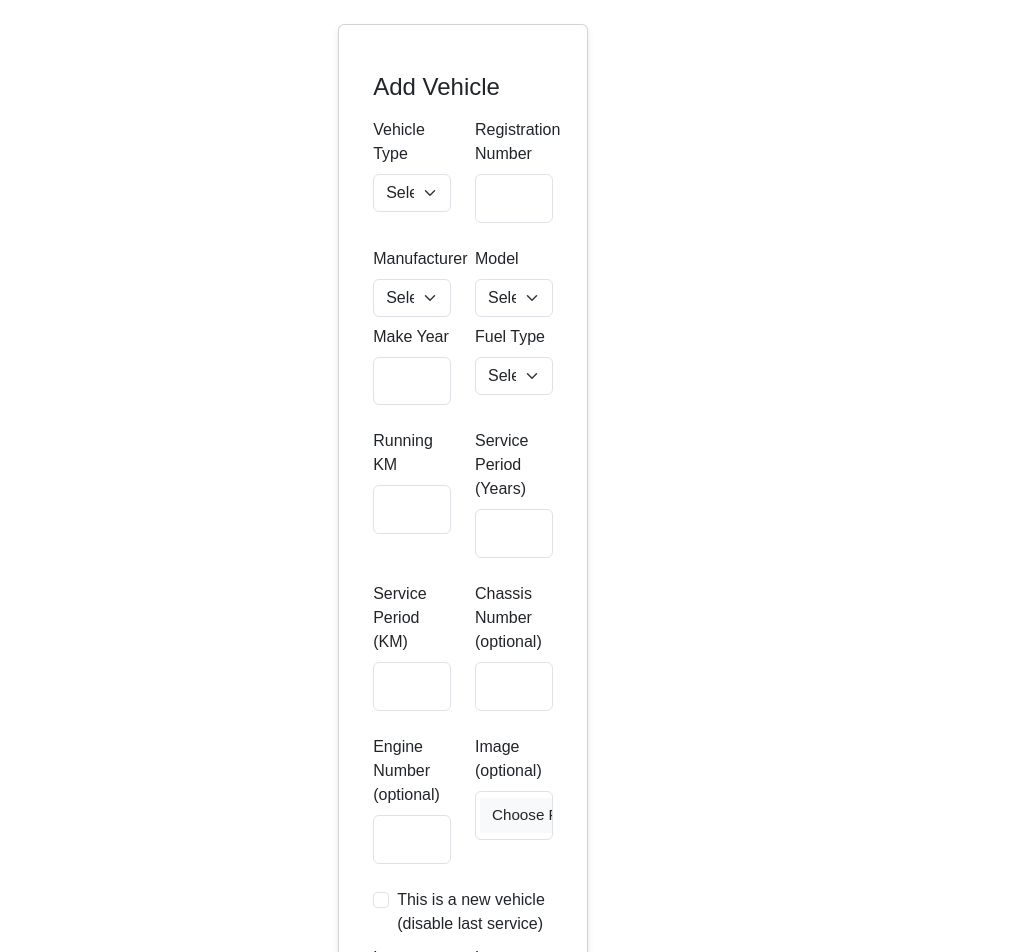
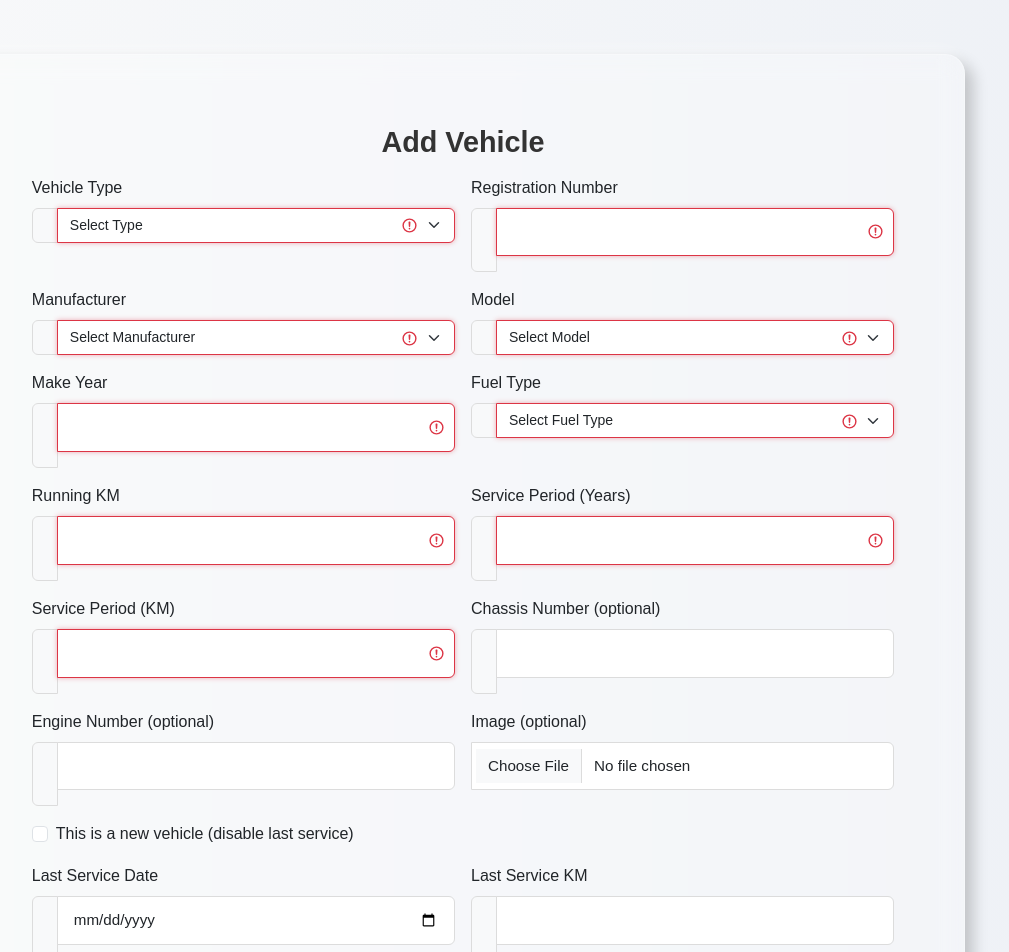
Before and after one commit to MOHAMMEDIRFAN554/garage_pulse_ui, a React (Vite) app: page /addVehicle in a window 1280 px wide. Shown: the top 952 px of the page, without its empty margins (177-1186 px from the left). Built offline with nearby package versions, Linux system fonts and the light colour scheme; sample sign-in values are in the browser's storage.

Commit message:
feature/KAN-32_updated-UI

```diff
--- a/package.json
+++ b/package.json
@@ -12,6 +12,7 @@
   "dependencies": {
     "axios": "^1.12.2",
     "bootstrap": "^5.3.8",
+    "bootstrap-icons": "^1.13.1",
     "jwt-decode": "^3.1.2",
     "react": "^19.1.1",
     "react-dom": "^19.1.1",
--- a/src/component/Dashboard/home/Dashboard.css
+++ b/src/component/Dashboard/home/Dashboard.css
@@ -1,20 +1,89 @@
+body {
+  background: linear-gradient(to right, #f8f9fa, #eef1f6);
+  font-family: "Poppins", sans-serif;
+}
+
+h2 {
+  font-weight: 600;
+  color: #2c3e50;
+}
+
+.btn-primary {
+  background-color: #0056d2;
+  border: none;
+  transition: all 0.2s ease-in-out;
+}
+
+.btn-primary:hover {
+  background-color: #003d99;
+  transform: translateY(-2px);
+}
+
+.btn-outline-secondary {
+  border: 1px solid #6c757d;
+  transition: all 0.2s ease-in-out;
+}
+
+.btn-outline-secondary:hover {
+  background-color: #6c757d;
+  color: white;
+  transform: translateY(-2px);
+}
+
+.form-select {
+  border-radius: 6px;
+  border: 1px solid #ced4da;
+  font-size: 14px;
+  transition: border 0.3s ease;
+}
+
+.form-select:focus {
+  border-color: #0056d2;
+  box-shadow: none;
+}
+
 .vehicle-card {
-  border-radius: 8px;
+  border-radius: 12px;
   overflow: hidden;
+  background-color: white;
+  border: 1px solid #eee;
+  transition: transform 0.3s ease, box-shadow 0.3s ease;
+}
+
+.vehicle-card:hover {
+  transform: translateY(-5px);
+  box-shadow: 0 8px 20px rgba(0, 0, 0, 0.12);
 }
 
 .vehicle-img {
   width: 100%;
-  height: 160px;
+  height: 180px;
   object-fit: cover;
 }
 
 .vehicle-img-placeholder {
   width: 100%;
-  height: 160px;
-  display:flex;
-  align-items:center;
-  justify-content:center;
-  background:#e9ecef;
-  color:#6c757d;
+  height: 180px;
+  display: flex;
+  align-items: center;
+  justify-content: center;
+  background: #e9ecef;
+  color: #6c757d;
+  font-size: 14px;
 }
+
+.card-title {
+  font-size: 18px;
+  color: #0056d2;
+  font-weight: 600;
+}
+
+.card-text {
+  font-size: 14px;
+  color: #495057;
+}
+
+.card-text.small {
+  font-size: 13px;
+  color: #6c757d;
+}
--- a/src/component/Dashboard/screen/AddVehicle.css
+++ b/src/component/Dashboard/screen/AddVehicle.css
@@ -1,81 +1,97 @@
-.add-vehicle-container {
-  max-width: 800px;
-  margin: 40px auto;
-  padding: 25px;
-  background: #ffffff;
-  border-radius: 10px;
-  box-shadow: 0 4px 10px rgba(0, 0, 0, 0.1);
-  font-family: "Arial", sans-serif;
+.add-vehicle-card {
+  max-width: 1100px;
+  width: 90%;
+  margin: 30px auto;
+  border-radius: 20px;
+  padding: 30px;
+  background: rgba(255, 255, 255, 0.25);
+  backdrop-filter: blur(12px);
+  box-shadow: 8px 8px 15px rgba(0, 0, 0, 0.2),
+              -5px -5px 15px rgba(255, 255, 255, 0.4);
+  border: 1px solid rgba(255, 255, 255, 0.3);
 }
 
-.add-vehicle-container h2 {
-  text-align: center;
-  margin-bottom: 20px;
-  color: #333;
-  font-size: 26px;
-  font-weight: bold;
+.add-vehicle-card:hover {
+  transform: translateY(-3px);
 }
 
-.add-vehicle-container form {
-  display: flex;
-  flex-direction: column;
-  gap: 15px;
+.add-vehicle-card .card-body {
+  padding: 2.5rem;
 }
 
-.add-vehicle-container label {
-  font-size: 14px;
-  font-weight: 600;
-  color: #555;
+.add-vehicle-card .card-title {
+  text-align: center;
+  font-size: 1.8rem;
+  font-weight: bold;
+  color: #333;
+  margin-bottom: 1.5rem;
 }
 
-.add-vehicle-container input,
-.add-vehicle-container select {
-  padding: 10px;
-  font-size: 14px;
-  border: 1px solid #ccc;
-  border-radius: 6px;
-  outline: none;
-  transition: all 0.3s ease;
+.input-group-text {
+  background: #f8f9fa;
+  border-radius: 6px 0 0 6px;
+  border: 1px solid #dcdcdc;
 }
 
-.add-vehicle-container input:focus,
-.add-vehicle-container select:focus {
-  border-color: #007bff;
-  box-shadow: 0 0 4px rgba(0, 123, 255, 0.3);
+.form-control,
+.form-select {
+  border-radius: 0 6px 6px 0;
+  border: 1px solid #dcdcdc;
+  transition: all 0.3s ease-in-out;
 }
 
-.btn-submit {
-  padding: 12px;
-  font-size: 16px;
-  border: none;
-  border-radius: 6px;
-  background-color: #007bff;
-  color: white;
-  font-weight: 600;
-  cursor: pointer;
-  transition: background 0.3s ease, transform 0.2s ease;
+.form-control:focus,
+.form-select:focus {
+  border-color: #0d6efd;
+  box-shadow: 0 0 5px rgba(13, 110, 253, 0.4);
 }
 
-.btn-submit:hover {
-  background-color: #0056b3;
-  transform: translateY(-2px);
+.is-valid {
+  border-color: #28a745 !important;
+  box-shadow: 0 0 5px rgba(40, 167, 69, 0.4);
 }
 
-.btn-submit:active {
-  transform: translateY(1px);
+.is-invalid {
+  border-color: #dc3545 !important;
+  box-shadow: 0 0 5px rgba(220, 53, 69, 0.4);
+}
+
+.btn-modern {
+  padding: 12px 20px;
+  font-weight: 600;
+  border-radius: 10px;
+  transition: all 0.3s ease;
+  background: #0d6efd;
+  border: none;
+  color: #fff;
+}
+
+.btn-modern:hover {
+  transform: scale(1.03);
+  box-shadow: 0 5px 15px rgba(13, 110, 253, 0.4);
+}
+
+.btn-secondary-modern {
+  background: #adb5bd;
+}
+
+.btn-secondary-modern:hover {
+  background: #868e96;
+  transform: scale(1.03);
+}
+
+.custom-toast {
+  border-radius: 12px;
+  box-shadow: 0 5px 15px rgba(0, 0, 0, 0.25);
+  font-weight: 500;
 }
 
 @media (max-width: 768px) {
-  .add-vehicle-container {
-    padding: 20px;
-    margin: 20px;
+  .add-vehicle-card .card-body {
+    padding: 1.5rem;
   }
 
-  .add-vehicle-container h2 {
-    font-size: 22px;
-  }
-
-  .btn-submit {
-    font-size: 15px;
+  .btn-modern {
+    width: 100%;
   }
 }
--- a/src/component/Dashboard/screen/addVehicle.jsx
+++ b/src/component/Dashboard/screen/addVehicle.jsx
@@ -5,8 +5,9 @@ import "bootstrap/dist/css/bootstrap.min.css";
 import constant from "../../../constant/constant";
 import "./AddVehicle.css";
 
-const MANUFACTURERS = {
-  "Maruti Suzuki": ["Alto", "Swift", "Baleno", "Dzire", "Ertiga","Brezza","Grand Vitara","Fronx"],
+const VEHICLE_DATA = {
+  Car: {
+    "Maruti Suzuki": ["Alto", "Swift", "Baleno", "Dzire", "Ertiga", "Brezza", "Grand Vitara", "Fronx"],
     Hyundai: ["i10", "i20", "Venue", "Creta", "Verna"],
     Tata: ["Tiago", "Tigor", "Nexon", "Harrier", "Punch"],
     Mahindra: ["Thar", "XUV700", "Scorpio", "Bolero"],
@@ -18,11 +19,22 @@ const MANUFACTURERS = {
     Volkswagen: ["Polo", "Vento", "Taigun"],
     BMW: ["3 Series", "5 Series", "X1"],
     Mercedes: ["A-Class", "C-Class", "GLE"],
-  Audi: ["A4", "A6", "Q3"],
+    Audi: ["A4", "A6", "Q3"]
+  },
+  Truck: {
+    Tata: ["Ultra", "Signa", "Prima"],
+    "Ashok Leyland": ["Boss", "U Truck", "Captain"]
+  },
+  Bike: {
     Bajaj: ["Pulsar", "Dominar"],
     Hero: ["Splendor", "Glamour"],
     TVS: ["Apache", "Ntorq"],
     "Royal Enfield": ["Classic 350", "Meteor 350"]
+  },
+  Bus: {
+    Tata: ["Starbus", "Cityride"],
+    "Ashok Leyland": ["Viking", "Cheetah"]
+  }
 };
 
 const AddVehicle = () => {
@@ -43,18 +55,32 @@ const AddVehicle = () => {
     lastServiceKM: "",
     isNew: false
   });
+
+
+  const [manufacturers, setManufacturers] = useState([]);
+  const [models, setModels] = useState([]);
   const [imageFile, setImageFile] = useState(null);
-  const [models, setModels] = useState([]);
   const [submitting, setSubmitting] = useState(false);
   const [toast, setToast] = useState({ show: false, type: "success", msg: "" });
 
   useEffect(() => {
-    if (vehicle.manufacturer && MANUFACTURERS[vehicle.manufacturer]) {
-      setModels(MANUFACTURERS[vehicle.manufacturer]);
+    if (vehicle.type && VEHICLE_DATA[vehicle.type]) {
+      setManufacturers(Object.keys(VEHICLE_DATA[vehicle.type]));
+    } else {
+      setManufacturers([]);
+    }
+    setVehicle(prev => ({ ...prev, manufacturer: "", model: "" }));
+    setModels([]);
+  }, [vehicle.type]);
+
+  useEffect(() => {
+    if (vehicle.type && vehicle.manufacturer && VEHICLE_DATA[vehicle.type][vehicle.manufacturer]) {
+      setModels(VEHICLE_DATA[vehicle.type][vehicle.manufacturer]);
     } else {
       setModels([]);
     }
-  }, [vehicle.manufacturer]);
+    setVehicle(prev => ({ ...prev, model: "" }));
+  }, [vehicle.manufacturer, vehicle.type]);
 
   const handleChange = (e) => {
     const { name, value, type, checked } = e.target;
@@ -71,7 +97,7 @@ const AddVehicle = () => {
   const handleSubmit = async (e) => {
     e.preventDefault();
 
-    const required = ["type","registrationNumber","manufacturer","model","makeYear","fuelType","runningKM","servicePeriodYears","servicePeriodKM"];
+    const required = ["type", "registrationNumber", "manufacturer", "model", "makeYear", "fuelType", "runningKM", "servicePeriodYears", "servicePeriodKM"];
     for (let k of required) {
       if (!vehicle[k]) {
         setToast({ show: true, type: "danger", msg: `Please fill ${k}` });
@@ -104,6 +130,8 @@ const AddVehicle = () => {
     }
   };
 
+  const getValidationClass = (value) => value ? "is-valid" : "is-invalid";
+
   return (
     <div className="container py-4">
       <div className="card mx-auto add-vehicle-card">
@@ -111,16 +139,19 @@ const AddVehicle = () => {
           <h4 className="card-title mb-3">Add Vehicle</h4>
 
           {toast.show && (
-            <div className={`alert alert-${toast.type}`} role="alert">
+            <div className={`alert alert-${toast.type} custom-toast`} role="alert">
               {toast.msg}
             </div>
           )}
 
           <form onSubmit={handleSubmit} encType="multipart/form-data">
-            <div className="row">
-              <div className="col-md-6 mb-2">
+            <div className="row g-3">
+
+              <div className="col-md-6">
                 <label className="form-label">Vehicle Type</label>
-                <select name="type" className="form-select" onChange={handleChange} required>
+                <div className="input-group">
+                  <span className="input-group-text"><i className="bi bi-truck"></i></span>
+                  <select name="type" className={`form-select ${getValidationClass(vehicle.type)}`} value={vehicle.type} onChange={handleChange}>
                     <option value="">Select Type</option>
                     <option>Car</option>
                     <option>Bus</option>
@@ -128,36 +159,51 @@ const AddVehicle = () => {
                     <option>Bike</option>
                   </select>
                 </div>
-
-              <div className="col-md-6 mb-2">
-                <label className="form-label">Registration Number</label>
-                <input name="registrationNumber" className="form-control" onChange={handleChange} required />
               </div>
 
-              <div className="col-md-6 mb-2">
+              <div className="col-md-6">
+                <label className="form-label">Registration Number</label>
+                <div className="input-group">
+                  <span className="input-group-text"><i className="bi bi-hash"></i></span>
+                  <input name="registrationNumber" className={`form-control ${getValidationClass(vehicle.registrationNumber)}`} onChange={handleChange} />
+                </div>
+              </div>
+
+              <div className="col-md-6">
                 <label className="form-label">Manufacturer</label>
-                <select name="manufacturer" className="form-select" onChange={handleChange} required>
+                <div className="input-group">
+                  <span className="input-group-text"><i className="bi bi-building"></i></span>
+                  <select name="manufacturer" className={`form-select ${getValidationClass(vehicle.manufacturer)}`} value={vehicle.manufacturer} onChange={handleChange}>
                     <option value="">Select Manufacturer</option>
-                  {Object.keys(MANUFACTURERS).map(m => <option key={m}>{m}</option>)}
+                    {manufacturers.map(m => <option key={m}>{m}</option>)}
                   </select>
                 </div>
+              </div>
 
-              <div className="col-md-6 mb-2">
+              <div className="col-md-6">
                 <label className="form-label">Model</label>
-                <select name="model" className="form-select" value={vehicle.model} onChange={handleChange} required>
+                <div className="input-group">
+                  <span className="input-group-text"><i className="bi bi-car-front-fill"></i></span>
+                  <select name="model" className={`form-select ${getValidationClass(vehicle.model)}`} value={vehicle.model} onChange={handleChange}>
                     <option value="">Select Model</option>
-                  {models.length ? models.map(m => <option key={m}>{m}</option>) : null}
+                    {models.map(m => <option key={m}>{m}</option>)}
                   </select>
                 </div>
-
-              <div className="col-md-6 mb-2">
-                <label className="form-label">Make Year</label>
-                <input name="makeYear" type="number" className="form-control" onChange={handleChange} min="1950" max={(new Date()).getFullYear()} required />
               </div>
 
-              <div className="col-md-6 mb-2">
+              <div className="col-md-6">
+                <label className="form-label">Make Year</label>
+                <div className="input-group">
+                  <span className="input-group-text"><i className="bi bi-calendar3"></i></span>
+                  <input name="makeYear" type="number" className={`form-control ${getValidationClass(vehicle.makeYear)}`} onChange={handleChange} min="1950" max={(new Date()).getFullYear()} />
+                </div>
+              </div>
+
+              <div className="col-md-6">
                 <label className="form-label">Fuel Type</label>
-                <select name="fuelType" className="form-select" onChange={handleChange} required>
+                <div className="input-group">
+                  <span className="input-group-text"><i className="bi bi-fuel-pump"></i></span>
+                  <select name="fuelType" className={`form-select ${getValidationClass(vehicle.fuelType)}`} onChange={handleChange}>
                     <option value="">Select Fuel Type</option>
                     <option>Petrol</option>
                     <option>Diesel</option>
@@ -168,60 +214,86 @@ const AddVehicle = () => {
                     <option>Mild Hybrid</option>
                   </select>
                 </div>
-
-              <div className="col-md-6 mb-2">
-                <label className="form-label">Running KM</label>
-                <input name="runningKM" type="number" className="form-control" onChange={handleChange} min="0" required />
               </div>
 
-              <div className="col-md-6 mb-2">
-                <label className="form-label">Service Period (Years)</label>
-                <input name="servicePeriodYears" type="number" className="form-control" onChange={handleChange} min="0" required />
+              <div className="col-md-6">
+                <label className="form-label">Running KM</label>
+                <div className="input-group">
+                  <span className="input-group-text"><i className="bi bi-speedometer"></i></span>
+                  <input name="runningKM" type="number" className={`form-control ${getValidationClass(vehicle.runningKM)}`} onChange={handleChange} min="0" />
+                </div>
               </div>
 
-              <div className="col-md-6 mb-2">
-                <label className="form-label">Service Period (KM)</label>
-                <input name="servicePeriodKM" type="number" className="form-control" onChange={handleChange} min="0" required />
+              <div className="col-md-6">
+                <label className="form-label">Service Period (Years)</label>
+                <div className="input-group">
+                  <span className="input-group-text"><i className="bi bi-clock-history"></i></span>
+                  <input name="servicePeriodYears" type="number" className={`form-control ${getValidationClass(vehicle.servicePeriodYears)}`} onChange={handleChange} min="0" />
+                </div>
               </div>
 
-              <div className="col-md-6 mb-2">
+              <div className="col-md-6">
+                <label className="form-label">Service Period (KM)</label>
+                <div className="input-group">
+                  <span className="input-group-text"><i className="bi bi-geo-alt"></i></span>
+                  <input name="servicePeriodKM" type="number" className={`form-control ${getValidationClass(vehicle.servicePeriodKM)}`} onChange={handleChange} min="0" />
+                </div>
+              </div>
+
+              <div className="col-md-6">
                 <label className="form-label">Chassis Number (optional)</label>
+                <div className="input-group">
+                  <span className="input-group-text"><i className="bi bi-gear"></i></span>
                   <input name="chassisNumber" className="form-control" onChange={handleChange} />
                 </div>
+              </div>
 
-              <div className="col-md-6 mb-2">
+              <div className="col-md-6">
                 <label className="form-label">Engine Number (optional)</label>
+                <div className="input-group">
+                  <span className="input-group-text"><i className="bi bi-tools"></i></span>
                   <input name="engineNumber" className="form-control" onChange={handleChange} />
                 </div>
+              </div>
 
-              <div className="col-md-6 mb-2">
+              <div className="col-md-6">
                 <label className="form-label">Image (optional)</label>
                 <input type="file" accept="image/*" className="form-control" onChange={handleFile} />
               </div>
 
-              <div className="col-12 mb-2">
+              <div className="col-12">
                 <div className="form-check">
                   <input className="form-check-input" type="checkbox" id="isNew" name="isNew" checked={vehicle.isNew} onChange={handleChange} />
-                  <label className="form-check-label" htmlFor="isNew">This is a new vehicle (disable last service)</label>
+                  <label className="form-check-label" htmlFor="isNew">
+                    This is a new vehicle (disable last service)
+                  </label>
                 </div>
               </div>
 
-              <div className="col-md-6 mb-2">
+              <div className="col-md-6">
                 <label className="form-label">Last Service Date</label>
+                <div className="input-group">
+                  <span className="input-group-text"><i className="bi bi-calendar-event"></i></span>
                   <input name="lastServiceDate" type="date" className="form-control" onChange={handleChange} disabled={vehicle.isNew} />
                 </div>
+              </div>
 
-              <div className="col-md-6 mb-2">
+              <div className="col-md-6">
                 <label className="form-label">Last Service KM</label>
+                <div className="input-group">
+                  <span className="input-group-text"><i className="bi bi-tachometer"></i></span>
                   <input name="lastServiceKM" type="number" className="form-control" onChange={handleChange} disabled={vehicle.isNew} min="0" />
                 </div>
               </div>
+            </div>
 
-            <div className="mt-3 d-flex gap-2">
-              <button type="submit" className="btn btn-success" disabled={submitting}>
+            <div className="mt-4 d-flex gap-3">
+              <button type="submit" className="btn btn-modern" disabled={submitting}>
                 {submitting ? "Saving..." : "Add Vehicle"}
               </button>
-              <button type="button" className="btn btn-secondary" onClick={() => navigate("/dashboard")}>Cancel</button>
+              <button type="button" className="btn btn-secondary-modern" onClick={() => navigate("/dashboard")}>
+                Back to Dashboard
+              </button>
             </div>
           </form>
         </div>
```
Also changed, not shown: src/component/Dashboard/home/Dashboard.jsx (+47 -11 lines), 1 other file (tests, documents, lock files or other folders). Lines whose indentation alone changed are shown as unchanged.
